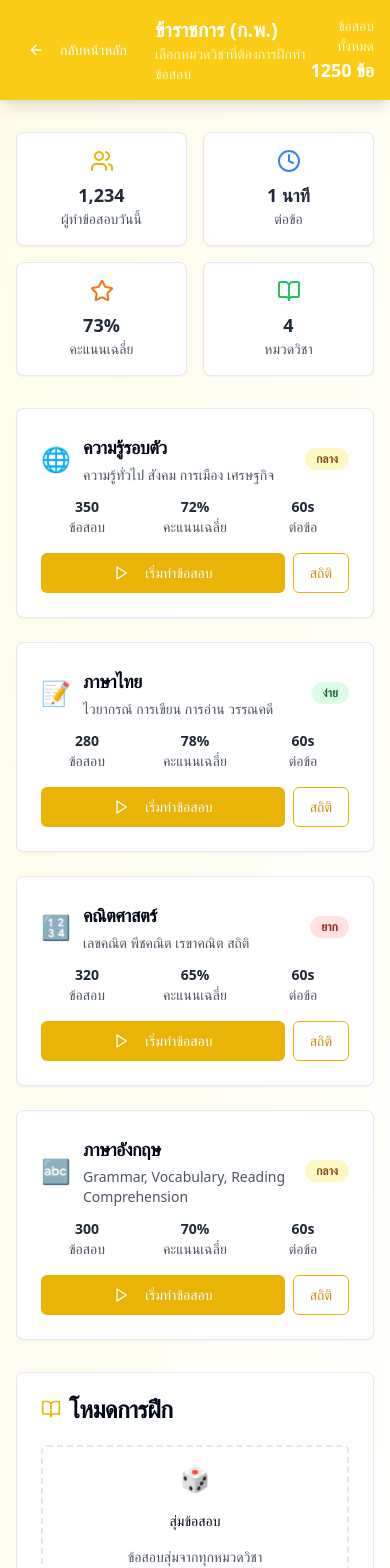
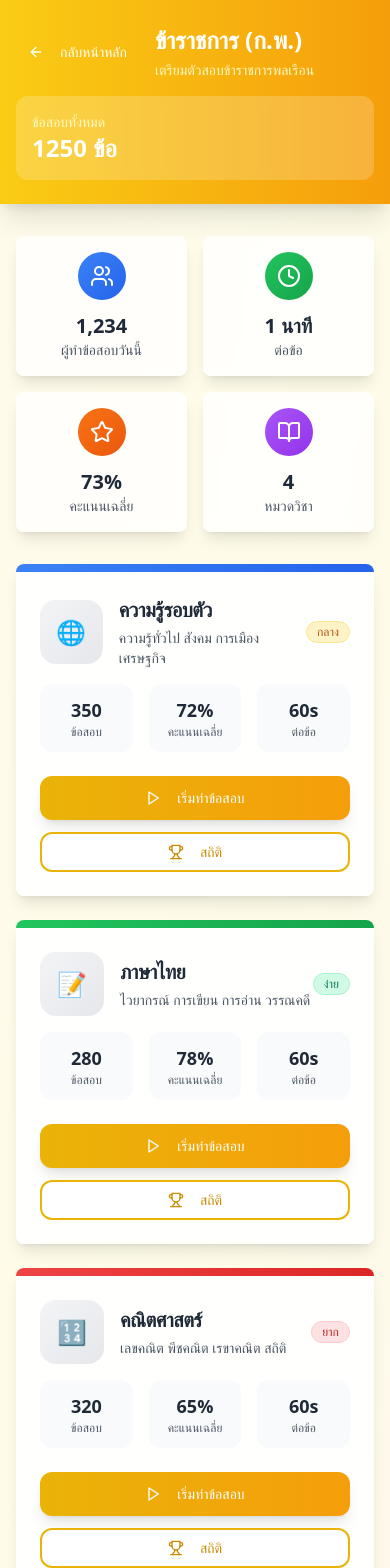
Before and after one commit to TONMAIII56/smart-exam-mastery, a React (Vite) app: page /quiz-selection in a window 390 px wide. Shown: the top 1568 px of the page. Built offline with nearby package versions, Linux system fonts and the light colour scheme.

Commit message:
Refactor: Improve Quiz Selection UI and responsiveness
- Improved the UI of the Quiz Selection page.
- Made the page responsive for different screen sizes.

```diff
--- a/src/pages/QuizSelection.tsx
+++ b/src/pages/QuizSelection.tsx
@@ -4,7 +4,7 @@ import { useNavigate, useSearchParams } from 'react-router-dom';
 import { Card, CardContent, CardHeader, CardTitle } from '@/components/ui/card';
 import { Button } from '@/components/ui/button';
 import { Badge } from '@/components/ui/badge';
-import { ArrowLeft, Clock, BookOpen, Users, Star, Play } from 'lucide-react';
+import { ArrowLeft, Clock, BookOpen, Users, Star, Play, Target, Trophy, Zap } from 'lucide-react';
 
 const QuizSelection = () => {
   const navigate = useNavigate();
@@ -16,6 +16,7 @@ const QuizSelection = () => {
   const examData = {
     'civil-service': {
       title: 'ข้าราชการ (ก.พ.)',
+      subtitle: 'เตรียมตัวสอบข้าราชการพลเรือน',
       subjects: [
         {
           id: 'general-knowledge',
@@ -25,7 +26,8 @@ const QuizSelection = () => {
           difficulty: 'กลาง',
           avgScore: 72,
           timePerQuestion: 60,
-          icon: '🌐'
+          icon: '🌐',
+          color: 'from-blue-500 to-blue-600'
         },
         {
           id: 'thai-language',
@@ -35,7 +37,8 @@ const QuizSelection = () => {
           difficulty: 'ง่าย',
           avgScore: 78,
           timePerQuestion: 60,
-          icon: '📝'
+          icon: '📝',
+          color: 'from-green-500 to-green-600'
         },
         {
           id: 'mathematics',
@@ -45,7 +48,8 @@ const QuizSelection = () => {
           difficulty: 'ยาก',
           avgScore: 65,
           timePerQuestion: 60,
-          icon: '🔢'
+          icon: '🔢',
+          color: 'from-red-500 to-red-600'
         },
         {
           id: 'english',
@@ -55,12 +59,14 @@ const QuizSelection = () => {
           difficulty: 'กลาง',
           avgScore: 70,
           timePerQuestion: 60,
-          icon: '🔤'
+          icon: '🔤',
+          color: 'from-purple-500 to-purple-600'
         }
       ]
     },
     'toeic': {
       title: 'TOEIC',
+      subtitle: 'Test of English for International Communication',
       subjects: [
         {
           id: 'listening',
@@ -70,7 +76,8 @@ const QuizSelection = () => {
           difficulty: 'กลาง',
           avgScore: 75,
           timePerQuestion: 60,
-          icon: '🎧'
+          icon: '🎧',
+          color: 'from-indigo-500 to-indigo-600'
         },
         {
           id: 'reading',
@@ -80,7 +87,8 @@ const QuizSelection = () => {
           difficulty: 'กลาง',
           avgScore: 73,
           timePerQuestion: 60,
-          icon: '📖'
+          icon: '📖',
+          color: 'from-teal-500 to-teal-600'
         },
         {
           id: 'grammar',
@@ -90,7 +98,8 @@ const QuizSelection = () => {
           difficulty: 'ยาก',
           avgScore: 68,
           timePerQuestion: 60,
-          icon: '📚'
+          icon: '📚',
+          color: 'from-orange-500 to-orange-600'
         },
         {
           id: 'vocabulary',
@@ -100,12 +109,14 @@ const QuizSelection = () => {
           difficulty: 'กลาง',
           avgScore: 71,
           timePerQuestion: 60,
-          icon: '💬'
+          icon: '💬',
+          color: 'from-pink-500 to-pink-600'
         }
       ]
     },
     'aisa': {
       title: 'AISA',
+      subtitle: 'Academic Intelligence Skills Assessment',
       subjects: [
         {
           id: 'mathematics',
@@ -115,7 +126,8 @@ const QuizSelection = () => {
           difficulty: 'ยาก',
           avgScore: 67,
           timePerQuestion: 60,
-          icon: '🔢'
+          icon: '🔢',
+          color: 'from-cyan-500 to-cyan-600'
         },
         {
           id: 'science',
@@ -125,7 +137,8 @@ const QuizSelection = () => {
           difficulty: 'ยาก',
           avgScore: 69,
           timePerQuestion: 60,
-          icon: '⚗️'
+          icon: '⚗️',
+          color: 'from-emerald-500 to-emerald-600'
         },
         {
           id: 'english',
@@ -135,7 +148,8 @@ const QuizSelection = () => {
           difficulty: 'กลาง',
           avgScore: 74,
           timePerQuestion: 60,
-          icon: '🔤'
+          icon: '🔤',
+          color: 'from-violet-500 to-violet-600'
         },
         {
           id: 'general',
@@ -145,7 +159,8 @@ const QuizSelection = () => {
           difficulty: 'กลาง',
           avgScore: 72,
           timePerQuestion: 60,
-          icon: '🌍'
+          icon: '🌍',
+          color: 'from-amber-500 to-amber-600'
         }
       ]
     }
@@ -155,10 +170,10 @@ const QuizSelection = () => {
 
   const getDifficultyColor = (difficulty: string) => {
     switch (difficulty) {
-      case 'ง่าย': return 'bg-green-100 text-green-800';
-      case 'กลาง': return 'bg-yellow-100 text-yellow-800';
-      case 'ยาก': return 'bg-red-100 text-red-800';
-      default: return 'bg-gray-100 text-gray-800';
+      case 'ง่าย': return 'bg-emerald-100 text-emerald-700 border-emerald-200';
+      case 'กลาง': return 'bg-amber-100 text-amber-700 border-amber-200';
+      case 'ยาก': return 'bg-red-100 text-red-700 border-red-200';
+      default: return 'bg-gray-100 text-gray-700 border-gray-200';
     }
   };
 
@@ -167,29 +182,30 @@ const QuizSelection = () => {
   };
 
   return (
-    <div className="min-h-screen bg-gradient-to-br from-yellow-50 to-white">
+    <div className="min-h-screen bg-gradient-to-br from-amber-50 via-yellow-50 to-orange-50">
       {/* Header */}
-      <header className="bg-yellow-400 shadow-lg">
-        <div className="container mx-auto px-4 py-4">
-          <div className="flex items-center justify-between">
+      <header className="bg-gradient-to-r from-yellow-400 to-amber-500 shadow-xl">
+        <div className="container mx-auto px-4 py-6">
+          <div className="flex flex-col lg:flex-row lg:items-center lg:justify-between gap-4">
             <div className="flex items-center space-x-4">
               <Button
                 variant="ghost"
                 size="sm"
                 onClick={() => navigate('/')}
-                className="text-white hover:bg-yellow-500"
+                className="text-white hover:bg-white/20 transition-all duration-200"
               >
                 <ArrowLeft className="h-5 w-5 mr-2" />
                 กลับหน้าหลัก
               </Button>
+              <div className="border-l border-white/30 h-8 hidden sm:block"></div>
               <div>
-                <h1 className="text-xl font-bold text-white">{currentExam.title}</h1>
-                <p className="text-yellow-100 text-sm">เลือกหมวดวิชาที่ต้องการฝึกทำข้อสอบ</p>
+                <h1 className="text-2xl lg:text-3xl font-bold text-white">{currentExam.title}</h1>
+                <p className="text-yellow-100 text-sm lg:text-base mt-1">{currentExam.subtitle}</p>
               </div>
             </div>
-            <div className="text-white text-right">
+            <div className="bg-white/20 backdrop-blur-sm rounded-xl p-4 text-white">
               <div className="text-sm text-yellow-100">ข้อสอบทั้งหมด</div>
-              <div className="text-lg font-bold">
+              <div className="text-2xl font-bold">
                 {currentExam.subjects.reduce((sum, subject) => sum + subject.questions, 0)} ข้อ
               </div>
             </div>
@@ -199,74 +215,88 @@ const QuizSelection = () => {
 
       <div className="container mx-auto px-4 py-8">
         {/* Quick Stats */}
-        <div className="grid grid-cols-2 md:grid-cols-4 gap-4 mb-8">
-          <Card>
+        <div className="grid grid-cols-2 lg:grid-cols-4 gap-4 mb-8">
+          <Card className="bg-white/80 backdrop-blur-sm border-0 shadow-lg hover:shadow-xl transition-all duration-300">
             <CardContent className="p-4 text-center">
-              <Users className="h-6 w-6 text-yellow-500 mx-auto mb-2" />
-              <div className="text-lg font-bold text-gray-800">1,234</div>
+              <div className="w-12 h-12 bg-gradient-to-br from-blue-500 to-blue-600 rounded-full flex items-center justify-center mx-auto mb-3">
+                <Users className="h-6 w-6 text-white" />
+              </div>
+              <div className="text-xl font-bold text-gray-800">1,234</div>
               <div className="text-sm text-gray-600">ผู้ทำข้อสอบวันนี้</div>
             </CardContent>
           </Card>
-          <Card>
+
+          <Card className="bg-white/80 backdrop-blur-sm border-0 shadow-lg hover:shadow-xl transition-all duration-300">
             <CardContent className="p-4 text-center">
-              <Clock className="h-6 w-6 text-blue-500 mx-auto mb-2" />
-              <div className="text-lg font-bold text-gray-800">1 นาที</div>
+              <div className="w-12 h-12 bg-gradient-to-br from-green-500 to-green-600 rounded-full flex items-center justify-center mx-auto mb-3">
+                <Clock className="h-6 w-6 text-white" />
+              </div>
+              <div className="text-xl font-bold text-gray-800">1 นาที</div>
               <div className="text-sm text-gray-600">ต่อข้อ</div>
             </CardContent>
           </Card>
-          <Card>
+
+          <Card className="bg-white/80 backdrop-blur-sm border-0 shadow-lg hover:shadow-xl transition-all duration-300">
             <CardContent className="p-4 text-center">
-              <Star className="h-6 w-6 text-orange-500 mx-auto mb-2" />
-              <div className="text-lg font-bold text-gray-800">73%</div>
+              <div className="w-12 h-12 bg-gradient-to-br from-orange-500 to-orange-600 rounded-full flex items-center justify-center mx-auto mb-3">
+                <Star className="h-6 w-6 text-white" />
+              </div>
+              <div className="text-xl font-bold text-gray-800">73%</div>
               <div className="text-sm text-gray-600">คะแนนเฉลี่ย</div>
             </CardContent>
           </Card>
-          <Card>
+
+          <Card className="bg-white/80 backdrop-blur-sm border-0 shadow-lg hover:shadow-xl transition-all duration-300">
             <CardContent className="p-4 text-center">
-              <BookOpen className="h-6 w-6 text-green-500 mx-auto mb-2" />
-              <div className="text-lg font-bold text-gray-800">{currentExam.subjects.length}</div>
+              <div className="w-12 h-12 bg-gradient-to-br from-purple-500 to-purple-600 rounded-full flex items-center justify-center mx-auto mb-3">
+                <BookOpen className="h-6 w-6 text-white" />
+              </div>
+              <div className="text-xl font-bold text-gray-800">{currentExam.subjects.length}</div>
               <div className="text-sm text-gray-600">หมวดวิชา</div>
             </CardContent>
           </Card>
         </div>
 
         {/* Subject Selection */}
-        <div className="grid md:grid-cols-2 lg:grid-cols-2 gap-6">
+        <div className="grid lg:grid-cols-2 gap-6 mb-8">
           {currentExam.subjects.map((subject) => (
-            <Card key={subject.id} className="hover:shadow-lg transition-all duration-300 hover:-translate-y-1">
-              <CardHeader className="pb-3">
+            <Card key={subject.id} className="group bg-white/90 backdrop-blur-sm border-0 shadow-lg hover:shadow-2xl transition-all duration-500 hover:-translate-y-2 overflow-hidden">
+              <div className={`h-2 bg-gradient-to-r ${subject.color}`}></div>
+              <CardHeader className="pb-4">
                 <div className="flex items-center justify-between">
-                  <div className="flex items-center space-x-3">
-                    <div className="text-2xl">{subject.icon}</div>
+                  <div className="flex items-center space-x-4">
+                    <div className="w-16 h-16 bg-gradient-to-br from-gray-100 to-gray-200 rounded-2xl flex items-center justify-center text-2xl group-hover:scale-110 transition-transform duration-300">
+                      {subject.icon}
+                    </div>
                     <div>
-                      <CardTitle className="text-lg">{subject.name}</CardTitle>
+                      <CardTitle className="text-xl text-gray-800">{subject.name}</CardTitle>
                       <p className="text-sm text-gray-600 mt-1">{subject.description}</p>
                     </div>
                   </div>
-                  <Badge className={getDifficultyColor(subject.difficulty)}>
+                  <Badge className={`${getDifficultyColor(subject.difficulty)} border font-medium`}>
                     {subject.difficulty}
                   </Badge>
                 </div>
               </CardHeader>
               <CardContent className="pt-0">
-                <div className="grid grid-cols-3 gap-4 mb-4 text-sm">
-                  <div className="text-center">
-                    <div className="font-semibold text-gray-800">{subject.questions}</div>
-                    <div className="text-gray-600">ข้อสอบ</div>
+                <div className="grid grid-cols-3 gap-4 mb-6">
+                  <div className="text-center p-3 bg-gray-50 rounded-xl">
+                    <div className="text-lg font-bold text-gray-800">{subject.questions}</div>
+                    <div className="text-xs text-gray-600">ข้อสอบ</div>
                   </div>
-                  <div className="text-center">
-                    <div className="font-semibold text-gray-800">{subject.avgScore}%</div>
-                    <div className="text-gray-600">คะแนนเฉลี่ย</div>
+                  <div className="text-center p-3 bg-gray-50 rounded-xl">
+                    <div className="text-lg font-bold text-gray-800">{subject.avgScore}%</div>
+                    <div className="text-xs text-gray-600">คะแนนเฉลี่ย</div>
                   </div>
-                  <div className="text-center">
-                    <div className="font-semibold text-gray-800">{subject.timePerQuestion}s</div>
-                    <div className="text-gray-600">ต่อข้อ</div>
+                  <div className="text-center p-3 bg-gray-50 rounded-xl">
+                    <div className="text-lg font-bold text-gray-800">{subject.timePerQuestion}s</div>
+                    <div className="text-xs text-gray-600">ต่อข้อ</div>
                   </div>
                 </div>
 
-                <div className="flex space-x-2">
+                <div className="flex flex-col sm:flex-row gap-3">
                   <Button
-                    className="flex-1 bg-yellow-500 hover:bg-yellow-600 text-white"
+                    className="flex-1 bg-gradient-to-r from-yellow-500 to-amber-500 hover:from-yellow-600 hover:to-amber-600 text-white font-medium py-3 rounded-xl shadow-lg hover:shadow-xl transition-all duration-300"
                     onClick={() => handleStartQuiz(subject.id)}
                   >
                     <Play className="h-4 w-4 mr-2" />
@@ -275,8 +305,9 @@ const QuizSelection = () => {
                   <Button
                     variant="outline"
                     onClick={() => navigate(`/subject-stats?exam=${examType}&subject=${subject.id}`)}
-                    className="border-yellow-500 text-yellow-600 hover:bg-yellow-50"
+                    className="border-2 border-yellow-500 text-yellow-600 hover:bg-yellow-50 font-medium py-3 rounded-xl transition-all duration-300"
                   >
+                    <Trophy className="h-4 w-4 mr-2" />
                     สถิติ
                   </Button>
                 </div>
@@ -286,43 +317,51 @@ const QuizSelection = () => {
         </div>
 
         {/* Practice Mode Options */}
-        <Card className="mt-8">
+        <Card className="bg-white/90 backdrop-blur-sm border-0 shadow-xl">
           <CardHeader>
-            <CardTitle className="flex items-center space-x-2">
-              <BookOpen className="h-5 w-5 text-yellow-500" />
-              <span>โหมดการฝึก</span>
+            <CardTitle className="flex items-center space-x-3 text-xl">
+              <div className="w-8 h-8 bg-gradient-to-br from-yellow-500 to-amber-500 rounded-lg flex items-center justify-center">
+                <BookOpen className="h-5 w-5 text-white" />
+              </div>
+              <span className="text-gray-800">โหมดการฝึกพิเศษ</span>
             </CardTitle>
           </CardHeader>
           <CardContent>
-            <div className="grid md:grid-cols-3 gap-4">
+            <div className="grid md:grid-cols-3 gap-6">
               <Button
                 variant="outline"
-                className="p-4 h-auto flex-col space-y-2 border-dashed border-2 hover:border-yellow-500 hover:bg-yellow-50"
+                className="group p-6 h-auto flex-col space-y-3 border-2 border-dashed border-gray-300 hover:border-blue-500 hover:bg-blue-50 rounded-2xl transition-all duration-300 hover:scale-105"
                 onClick={() => navigate(`/quiz?exam=${examType}&mode=random`)}
               >
-                <div className="text-2xl">🎲</div>
-                <div className="font-medium">สุ่มข้อสอบ</div>
-                <div className="text-sm text-gray-600 text-center">ข้อสอบสุ่มจากทุกหมวดวิชา</div>
+                <div className="w-16 h-16 bg-gradient-to-br from-blue-500 to-blue-600 rounded-2xl flex items-center justify-center text-2xl group-hover:scale-110 transition-transform duration-300">
+                  🎲
+                </div>
+                <div className="font-semibold text-gray-800">สุ่มข้อสอบ</div>
+                <div className="text-sm text-gray-600 text-center leading-relaxed">ข้อสอบสุ่มจากทุกหมวดวิชา เหมาะสำหรับทบทวนรวดเร็ว</div>
               </Button>
 
               <Button
                 variant="outline"
-                className="p-4 h-auto flex-col space-y-2 border-dashed border-2 hover:border-blue-500 hover:bg-blue-50"
+                className="group p-6 h-auto flex-col space-y-3 border-2 border-dashed border-gray-300 hover:border-red-500 hover:bg-red-50 rounded-2xl transition-all duration-300 hover:scale-105"
                 onClick={() => navigate(`/quiz?exam=${examType}&mode=weakness`)}
               >
-                <div className="text-2xl">🎯</div>
-                <div className="font-medium">จุดอ่อน</div>
-                <div className="text-sm text-gray-600 text-center">ฝึกในหมวดที่ทำได้คะแนนต่ำ</div>
+                <div className="w-16 h-16 bg-gradient-to-br from-red-500 to-red-600 rounded-2xl flex items-center justify-center group-hover:scale-110 transition-transform duration-300">
+                  <Target className="h-8 w-8 text-white" />
+                </div>
+                <div className="font-semibold text-gray-800">จุดอ่อน</div>
+                <div className="text-sm text-gray-600 text-center leading-relaxed">ฝึกในหมวดที่ทำได้คะแนนต่ำ เพิ่มประสิทธิภาพการเรียน</div>
               </Button>
 
               <Button
                 variant="outline"
-                className="p-4 h-auto flex-col space-y-2 border-dashed border-2 hover:border-green-500 hover:bg-green-50"
+                className="group p-6 h-auto flex-col space-y-3 border-2 border-dashed border-gray-300 hover:border-green-500 hover:bg-green-50 rounded-2xl transition-all duration-300 hover:scale-105"
                 onClick={() => navigate(`/quiz?exam=${examType}&mode=timed`)}
               >
-                <div className="text-2xl">⏱️</div>
-                <div className="font-medium">สอบจริง</div>
-                <div className="text-sm text-gray-600 text-center">จำลองสถานการณ์สอบจริง</div>
+                <div className="w-16 h-16 bg-gradient-to-br from-green-500 to-green-600 rounded-2xl flex items-center justify-center group-hover:scale-110 transition-transform duration-300">
+                  <Zap className="h-8 w-8 text-white" />
+                </div>
+                <div className="font-semibold text-gray-800">สอบจริง</div>
+                <div className="text-sm text-gray-600 text-center leading-relaxed">จำลองสถานการณ์สอบจริง พร้อมจับเวลาแบบเต็มรูปแบบ</div>
               </Button>
             </div>
           </CardContent>
```
